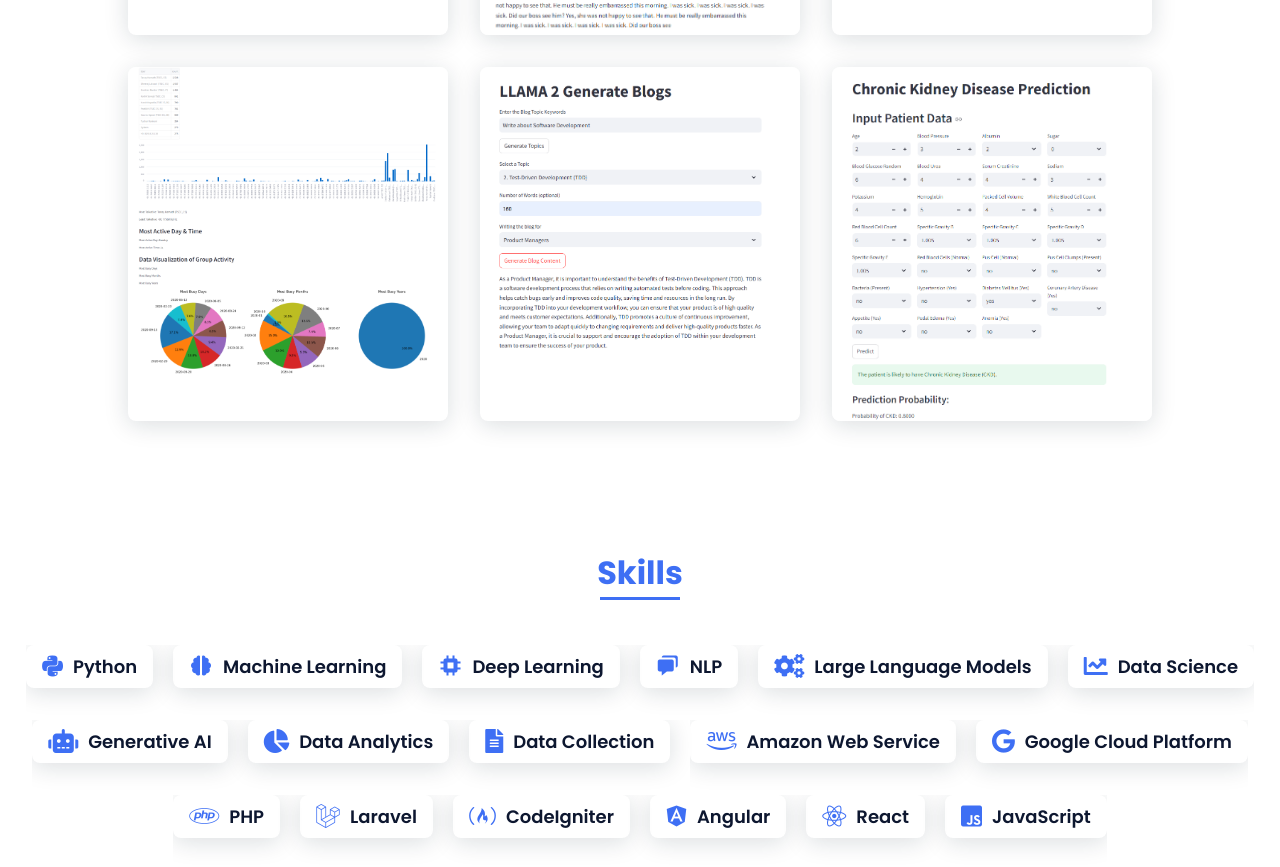
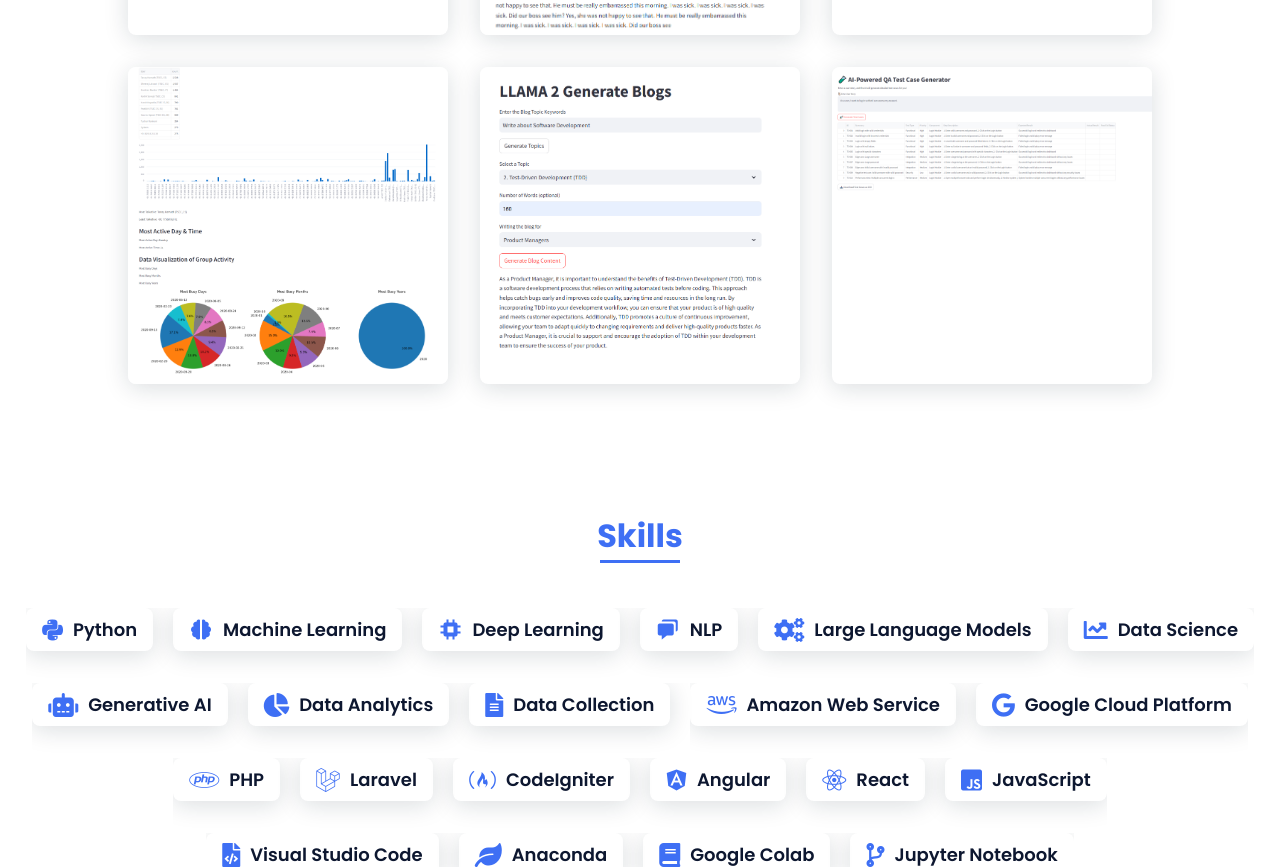
Before and after one commit to karthigamuthuraj/karthigamuthuraj.github.io, a plain HTML site: page index.html in a window 1280 px wide. Shown: the part 4802-5669 px from the top of the page. Drawn offline with nearby package versions, Linux system fonts and the light colour scheme.

Commit message:
Update index.html

```diff
--- a/index.html
+++ b/index.html
@@ -215,12 +215,9 @@
                     <a href="https://huggingface.co/spaces/karthigamuthuraj/BlogGeneration" class="work__img">
                         <img src="assets/img/blog.png" alt="">
                     </a>
-                    <a href="https://github.com/karthigamuthuraj/AI-Projects/tree/main/Chronic%20Kidney%20Disease%20Prediction" class="work__img">
-                        <img src="assets/img/cronic.png" alt="">
+                   <a href="https://github.com/karthigamuthuraj/ai-qa-test-case-generator" class="work__img">
+                        <img src="assets/img/AI_TEST_CASE.PNG" alt="">
                     </a>
-                    <!-- <a href="https://github.com/karthigamuthuraj/ai-qa-test-case-generator" class="work__img">
-                        <img src="assets/img/AI_TEST_CASE.PNG" alt="">
-                    </a> -->
 
 
 
```
